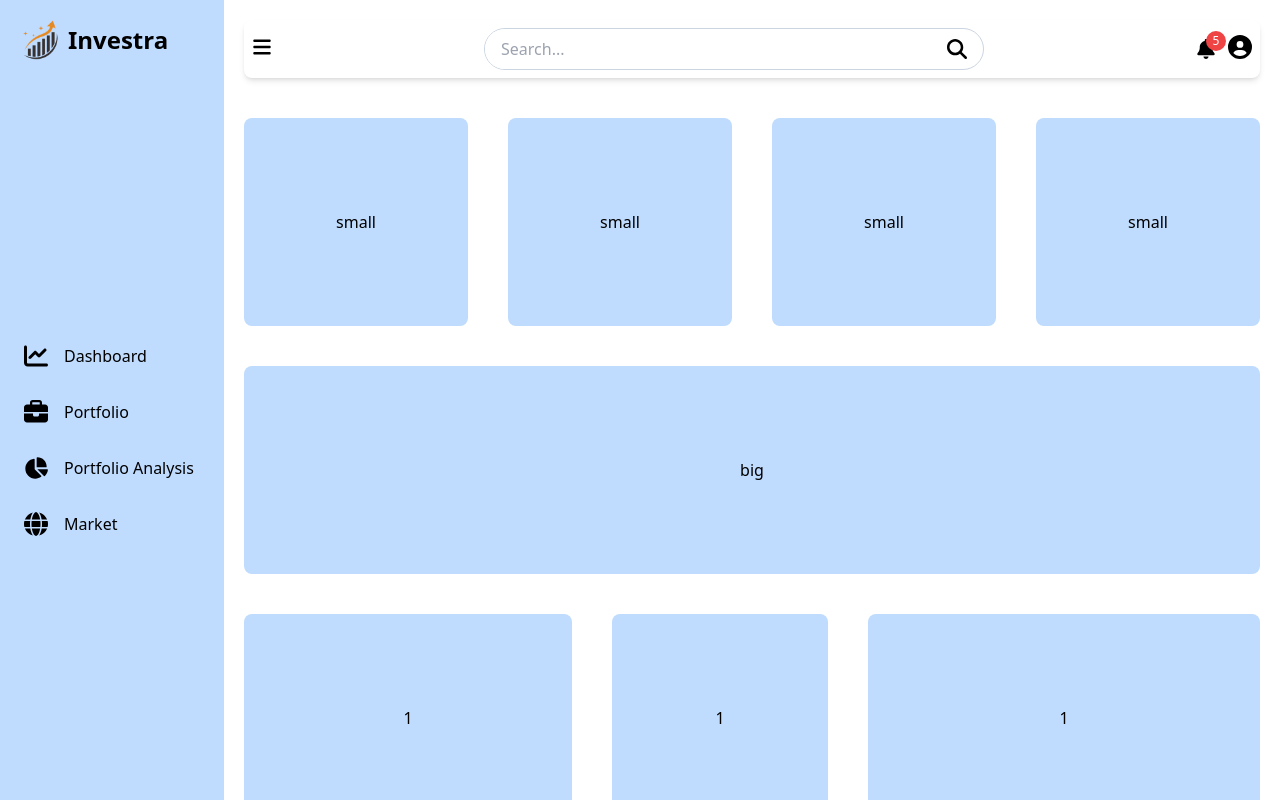
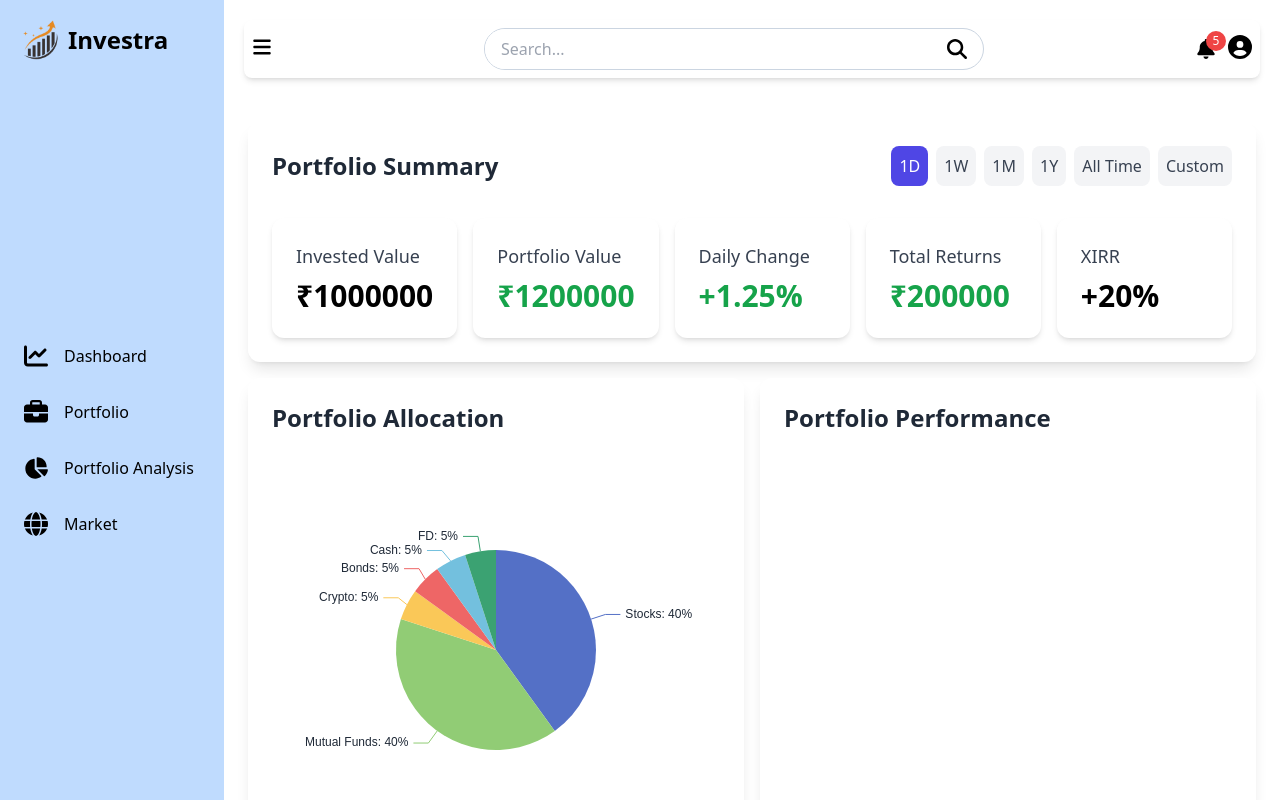
Before and after one commit to saivikassingamsetty/Investra, a Vue app: page /dashboard in a window 1280 px wide. Built offline with nearby package versions, Linux system fonts and the light colour scheme.

Commit message:
feat(portfolio-overview): add summary and allocation tiles

```diff
--- a/package.json
+++ b/package.json
@@ -21,6 +21,7 @@
     "@fortawesome/free-regular-svg-icons": "^6.7.2",
     "@fortawesome/free-solid-svg-icons": "^6.7.2",
     "@fortawesome/vue-fontawesome": "^3.0.8",
+    "echarts": "^5.6.0",
     "pinia": "^2.3.0",
     "vee-validate": "^4.15.0",
     "vue": "^3.5.13",
--- a/src/components/dashboard/DashboardContent.vue
+++ b/src/components/dashboard/DashboardContent.vue
@@ -1,77 +1,32 @@
 <template>
-  <div class="flex flex-wrap">
-    <div
-      class="flex-grow basis-52 h-52 bg-blue-200 m-5 rounded-lg flex justify-center items-center"
-    >
-      {{ 'small' }}
+  <div class="grid grid-cols-12 gap-4 p-6">
+    <!-- Portfolio Summary -->
+    <div class="col-span-12 bg-white p-6 rounded-xl shadow-lg">
+      <PortfolioSummary />
     </div>
-    <div
-      class="flex-grow basis-52 h-52 bg-blue-200 m-5 rounded-lg flex justify-center items-center"
-    >
-      {{ 'small' }}
+    <!-- Portfolio Allocation -->
+    <div class="col-span-6 bg-white p-6 rounded-xl shadow-lg">
+      <PortfolioAllocation />
     </div>
-    <div
-      class="flex-grow basis-52 h-52 bg-blue-200 m-5 rounded-lg flex justify-center items-center"
-    >
-      {{ 'small' }}
+    <!-- Portfolio Performance -->
+    <div class="col-span-6 bg-white p-6 rounded-xl shadow-lg">
+      <PortfolioPerformance />
     </div>
-    <div
-      class="flex-grow basis-52 h-52 bg-blue-200 m-5 rounded-lg flex justify-center items-center"
-    >
-      {{ 'small' }}
+    <!-- Gainers / Losers -->
+    <div class="col-span-4 bg-white p-6 rounded-xl shadow-lg">
+      <GainersLosers />
     </div>
-    <div
-      class="flex-grow basis-full h-52 bg-blue-200 m-5 rounded-lg flex justify-center items-center"
-    >
-      {{ 'big' }}
-    </div>
-    <div
-      class="flex-grow basis-80 h-52 bg-blue-200 m-5 rounded-lg flex justify-center items-center"
-    >
-      {{ 1 }}
-    </div>
-    <div
-      class="flex-grow basis-52 h-52 bg-blue-200 m-5 rounded-lg flex justify-center items-center"
-    >
-      {{ 1 }}
-    </div>
-
-    <div
-      class="flex-grow basis-96 h-52 bg-blue-200 m-5 rounded-lg flex justify-center items-center"
-    >
-      {{ 1 }}
-    </div>
-    <div
-      class="flex-grow basis-52 h-52 bg-blue-200 m-5 rounded-lg flex justify-center items-center"
-    >
-      {{ 1 }}
-    </div>
-    <div
-      class="flex-grow basis-80 h-52 bg-blue-200 m-5 rounded-lg flex justify-center items-center"
-    >
-      {{ 1 }}
-    </div>
-    <div
-      class="flex-grow basis-80 h-52 bg-blue-200 m-5 rounded-lg flex justify-center items-center"
-    >
-      {{ 1 }}
-    </div>
-    <div
-      class="flex-grow basis-80 h-52 bg-blue-200 m-5 rounded-lg flex justify-center items-center"
-    >
-      {{ 1 }}
-    </div>
-    <div
-      class="flex-grow basis-80 h-52 bg-blue-200 m-5 rounded-lg flex justify-center items-center"
-    >
-      {{ 1 }}
-    </div>
-    <div
-      class="flex-grow basis-80 h-52 bg-blue-200 m-5 rounded-lg flex justify-center items-center"
-    >
-      {{ 1 }}
+    <!-- Recent Transactions -->
+    <div class="col-span-8 bg-white p-6 rounded-xl shadow-lg">
+      <RecentTransactions />
     </div>
   </div>
 </template>
 
-<script setup lang="ts"></script>
+<script setup lang="ts">
+import PortfolioSummary from './portfolio-overview/PortfolioSummary.vue'
+import PortfolioAllocation from './portfolio-overview/PortfolioAllocation.vue'
+import PortfolioPerformance from './portfolio-overview/PortfolioPerformance.vue'
+import GainersLosers from './portfolio-overview/GainersLosers.vue'
+import RecentTransactions from './portfolio-overview/RecentTransactions.vue'
+</script>
--- /dev/null
+++ b/src/components/dashboard/portfolio-overview/GainersLosers.vue
@@ -0,0 +1,5 @@
+<template>
+  <div>
+    <h2 class="text-2xl font-bold text-gray-800 mb-4">Gainers Losers</h2>
+  </div>
+</template>
--- /dev/null
+++ b/src/components/dashboard/portfolio-overview/PortfolioAllocation.vue
@@ -0,0 +1,99 @@
+<template>
+  <div>
+    <h2 class="text-2xl font-bold text-gray-800 mb-4">Portfolio Allocation</h2>
+    <div ref="pieChart" class="w-full h-56" style="height: 400px"></div>
+  </div>
+</template>
+
+<script setup lang="ts">
+import * as echarts from 'echarts/core'
+import {
+  TooltipComponent,
+  type TooltipComponentOption,
+  TitleComponent,
+  type TitleComponentOption,
+  LegendComponent,
+  type LegendComponentOption,
+} from 'echarts/components'
+import { PieChart, type PieSeriesOption } from 'echarts/charts'
+import { LabelLayout } from 'echarts/features'
+import { CanvasRenderer } from 'echarts/renderers'
+import { onMounted, onBeforeUnmount, ref, nextTick } from 'vue'
+
+echarts.use([
+  TitleComponent,
+  TooltipComponent,
+  LegendComponent,
+  PieChart,
+  CanvasRenderer,
+  LabelLayout,
+])
+
+const pieChart = ref(null)
+
+type EchartsOption = echarts.ComposeOption<
+  TitleComponentOption | TooltipComponentOption | LegendComponentOption | PieSeriesOption
+>
+
+const allocationData = [
+  { name: 'Stocks', value: 40 },
+  { name: 'Mutual Funds', value: 40 },
+  { name: 'Crypto', value: 5 },
+  { name: 'Bonds', value: 5 },
+  { name: 'Cash', value: 5 },
+  { name: 'FD', value: 5 },
+]
+
+const options: EchartsOption = {
+  tooltip: {
+    trigger: 'item',
+    formatter: '{a} <br/>{b}: {c} ({d}%)',
+  },
+  legend: {
+    orient: 'horizontal',
+    bottom: '0',
+    left: 'center',
+    textStyle: {
+      color: '#4B5563',
+    },
+  },
+  series: [
+    {
+      name: 'Portfolio',
+      type: 'pie',
+      radius: '50%',
+      data: allocationData,
+      label: {
+        formatter: '{b}: {d}%',
+        color: '#1F2937',
+        fontFamily: 'sans-serif',
+      },
+    },
+  ],
+  emphasis: {
+    itemStyle: {
+      shadowBlur: 10,
+      shadowOffsetX: 0,
+      shadowColor: 'rgba(0, 0, 0, 0.5)',
+    },
+  },
+}
+
+const renderChart = () => {
+  if (pieChart.value) {
+    const myChart = echarts.init(pieChart.value)
+    myChart.setOption(options)
+    window.addEventListener('resize', () => myChart.resize())
+  }
+}
+
+onMounted(() => {
+  nextTick(() => {
+    renderChart()
+  })
+})
+
+onBeforeUnmount(() => {
+  window.removeEventListener('resize', renderChart)
+})
+</script>
--- /dev/null
+++ b/src/components/dashboard/portfolio-overview/PortfolioPerformance.vue
@@ -0,0 +1,5 @@
+<template>
+  <div>
+    <h2 class="text-2xl font-bold text-gray-800 mb-4">Portfolio Performance</h2>
+  </div>
+</template>
--- /dev/null
+++ b/src/components/dashboard/portfolio-overview/PortfolioSummary.vue
@@ -0,0 +1,82 @@
+<template>
+  <div class="flex flex-col">
+    <!-- Portfolio Summary -->
+    <div class="flex items-center justify-between mb-4">
+      <h2 class="text-2xl font-bold text-gray-800">Portfolio Summary</h2>
+      <div class="flex gap-2">
+        <button
+          v-for="time in timeframes"
+          :key="time.id"
+          @click="changeActiveTimeframe(time.id)"
+          :class="{
+            'bg-indigo-600 text-white': time.id === activeTimeframe,
+            'bg-gray-100 text-gray-700 hover:bg-gray-200': time.id !== activeTimeframe,
+          }"
+          class="p-2 rounded-lg transition-colors duration-300"
+        >
+          {{ time.value }}
+        </button>
+      </div>
+    </div>
+
+    <div class="flex flex-wrap justify-between gap-4 mt-4">
+      <!-- Total Invested Value -->
+      <div class="bg-white p-6 rounded-xl shadow-md w-full md:w-auto md:flex-1">
+        <h2 class="text-gray-700 text-lg">Invested Value</h2>
+        <p class="text-3xl font-bold mt-2">₹{{ totalInvestedValue }}</p>
+      </div>
+
+      <!-- Total Portfolio Value -->
+      <div class="bg-white p-6 rounded-xl shadow-md w-full md:w-auto md:flex-1">
+        <h2 class="text-gray-700 text-lg">Portfolio Value</h2>
+        <p class="text-3xl font-bold mt-2 text-green-600">₹{{ totalPortfolioValue }}</p>
+      </div>
+
+      <!-- Daily Change -->
+      <div class="bg-white p-6 rounded-xl shadow-md w-full md:w-auto md:flex-1">
+        <h2 class="text-gray-700 text-lg">Daily Change</h2>
+        <p class="text-3xl font-bold mt-2 text-green-600">+{{ dailyChange }}%</p>
+      </div>
+
+      <!-- Total Returns -->
+      <div class="bg-white p-6 rounded-xl shadow-md w-full md:w-auto md:flex-1">
+        <h2 class="text-gray-700 text-lg">Total Returns</h2>
+        <p class="text-3xl font-bold mt-2 text-green-600">₹{{ totalReturns }}</p>
+      </div>
+
+      <!-- XIRR -->
+      <div class="bg-white p-6 rounded-xl shadow-md w-full md:w-auto md:flex-1">
+        <h2 class="text-gray-700 text-lg">XIRR</h2>
+        <p class="text-3xl font-bold mt-2">+{{ totalReturnsPercentage }}%</p>
+      </div>
+    </div>
+  </div>
+</template>
+
+<script setup lang="ts">
+import { computed } from 'vue'
+import { ref } from 'vue'
+
+const timeframes = ref([
+  { id: 'oneDay', value: '1D' },
+  { id: 'oneWeek', value: '1W' },
+  { id: 'oneMonth', value: '1M' },
+  { id: 'oneYear', value: '1Y' },
+  { id: 'allTime', value: 'All Time' },
+  { id: 'custom', value: 'Custom' },
+])
+
+const activeTimeframe = ref('oneDay')
+
+const changeActiveTimeframe = (timeframe: string) => {
+  activeTimeframe.value = timeframe
+}
+
+const totalInvestedValue = ref(1000000)
+const totalPortfolioValue = ref(1200000)
+const dailyChange = ref(1.25)
+const totalReturns = computed(() => totalPortfolioValue.value - totalInvestedValue.value)
+const totalReturnsPercentage = computed(() => {
+  return (totalReturns.value / totalInvestedValue.value) * 100
+})
+</script>
--- /dev/null
+++ b/src/components/dashboard/portfolio-overview/RecentTransactions.vue
@@ -0,0 +1,5 @@
+<template>
+  <div>
+    <h2 class="text-2xl font-bold text-gray-800 mb-4">Recent Transactions</h2>
+  </div>
+</template>
```
Also changed, not shown: 1 other file (tests, documents, lock files or other folders).
